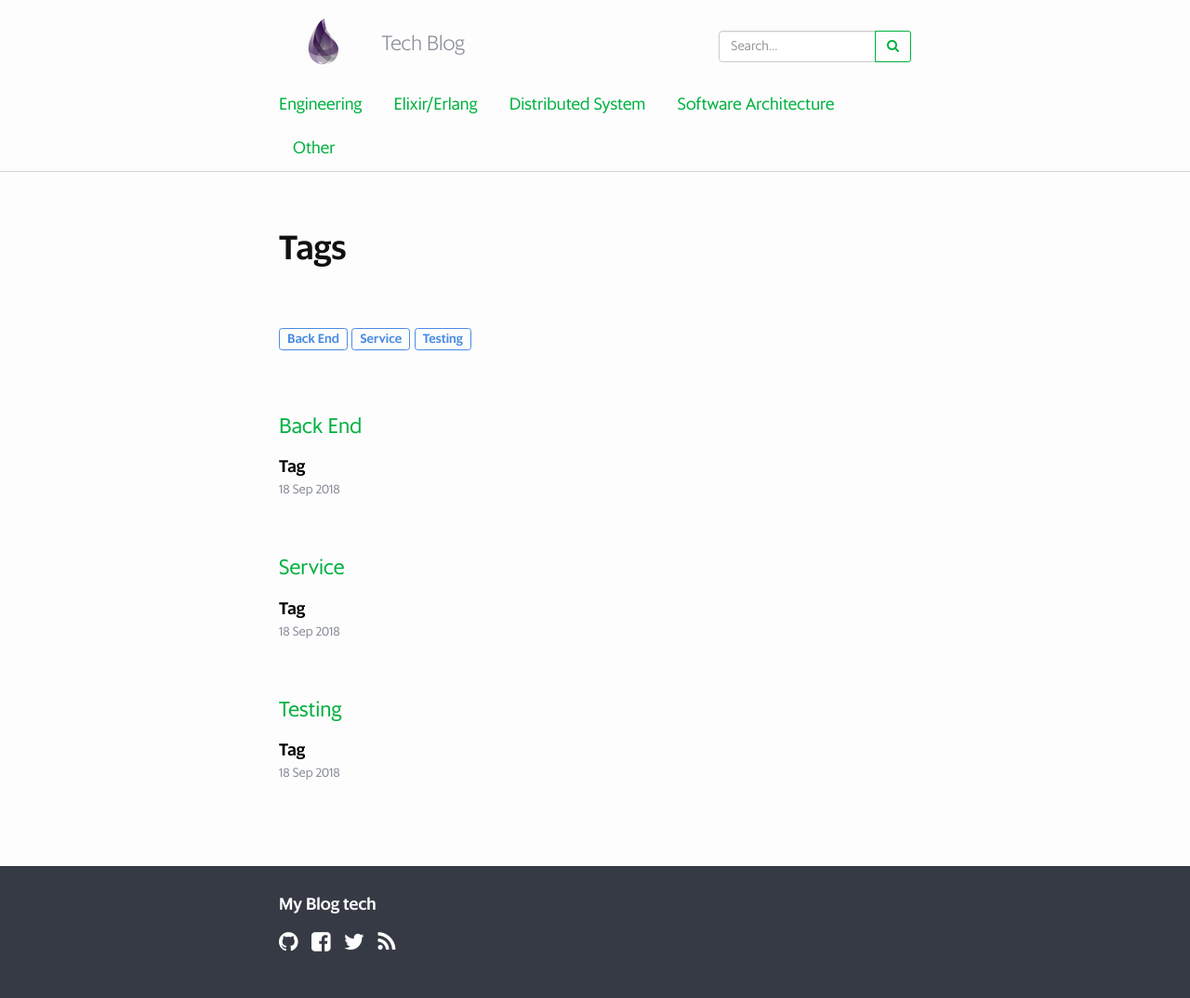
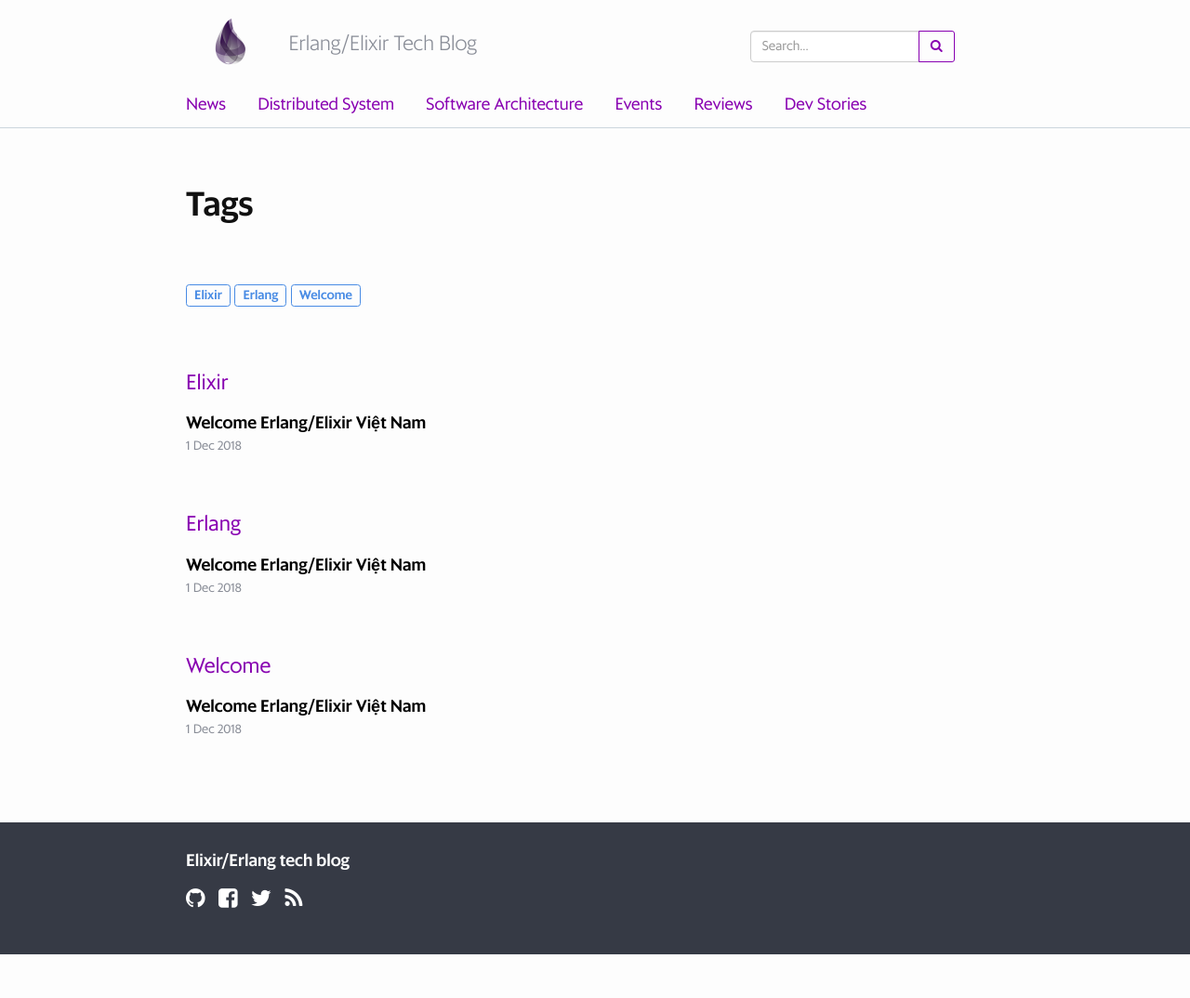
Before and after one commit to enixdark/my-engineering-blog, a Jekyll site: the page built from tags.html, in a window 1280 px wide. Shown: the whole page at 93% size. Built offline with Jekyll 4.4.1, drawn with Linux system fonts in a browser that asks for light colours; nearby versions of some CDN libraries; some web fonts are replaced; after the commit the page ends 1027 px from its top, so only the background shows below that.

Commit message:
first post intro about erlang/elixir vn blog

```diff
--- a/_config.yml
+++ b/_config.yml
@@ -1,14 +1,14 @@
 # Site settings
-title: My Blog tech
-email: cqshinn92@gmail.com
+title: Elixir/Erlang tech blog
+email: elixirvn@gmail.com
 description: > # this means to ignore newlines until "url:"
-  My Blog.
+  Elixir/Erlang tech blog.
 url: https://blog.elixir.vn # the base hostname & protocol for your site
 
 social_media:
-  facebook: arios.maclaine
-  github:  enixdark
-  twitter: enix_dark
+  facebook: beamvm
+  github:  elixirvn
+  twitter: elixirvn
 
 disqus:
   shortname: blog
--- a/_data/categories.yml
+++ b/_data/categories.yml
@@ -1,5 +1,6 @@
-- Engineering
-- Elixir/Erlang
+- News
 - Distributed System
 - Software Architecture
-- Other
+- Events
+- Reviews
+- Dev Stories
--- a/_includes/header.html
+++ b/_includes/header.html
@@ -5,7 +5,7 @@
         <div class="col-sm-8 col-xs-4">
           <div>
             <a class="site-title" href="/"></a>
-            <span class="site-subtitle hidden-xs">&nbsp;Tech Blog</span>
+            <span class="site-subtitle hidden-xs">&nbsp;Erlang/Elixir Tech Blog</span>
           </div>
         </div>
         <div class="col-sm-4 col-xs-8 text-right site-search">
@@ -16,10 +16,10 @@
     <nav>
       <ul class="nav-category">
         {% for category in site.data.categories %}
-          {% capture category_slug %}{{ category | slugify }}{% endcapture %}
-          <li>
-            <a href="{{ site['jekyll-archives'].permalinks.category | replace: ':name', category_slug  }}">{{ category }}</a>
-          </li>
+        {% capture category_slug %}{{ category | slugify }}{% endcapture %}
+        <li>
+          <a href="{{ site['jekyll-archives'].permalinks.category | replace: ':name', category_slug  }}">{{ category }}</a>
+        </li>
         {% endfor %}
       </ul>
     </nav>
--- a/_layouts/post.html
+++ b/_layouts/post.html
@@ -50,15 +50,15 @@ layout: default
       <br>
     </div>
     <hr class="section-divider">
-    <div class="panel panel-default hiring-panel">
+    <!-- <div class="panel panel-default hiring-panel">
       <div class="panel-body">
         <div class="row">
           <div class="col-sm-6">
-            <h4 class="hiring-tagline">Want to work with us? Grab is hiring!</h4>
+
           </div>
         </div>
       </div>
-    </div>
+    </div> -->
     <br />
     {% if page.comments %}
     {% include comments.html %}
--- /dev/null
+++ b/_posts/2018-12-01-welcome-erlang-elixir-vietname.md
@@ -0,0 +1,16 @@
+---
+layout: post
+id: welcome
+title: Welcome Erlang/Elixir Việt Nam
+date: 2018-12-01 00:00:00
+authors: [cqshinn]
+categories: [News]
+tags: [Elixir, Erlang, Welcome]
+comments: true
+cover_photo: /img/logo.png
+excerpt: "Lời mở đầu blog về  Elixir/Erlang"
+---
+
+Ở Việt Nam hiện nay minh thấy có khá nhiều các cộng đồng về  tech được mở ra. Ví dụ có thể  kế  đến như cộng đồng Python, Golang, Openstack, Nodejs, .Net, Ruby, Machine Learning, etc đã và đang hoạt động phát triển rất mạnh. Bên cạnh các cộng đồng này, thì cộng đồng Elixir cũng được mở ra tuy nhiên trong vài năm gần đây ko có dấu hiện hoạt động nữa.
+
+Nhận thấy điều này, hơn nữa việc chỉ có duy nhất cộng đồng Elixỉr mà ít đề  cập tới Erlang hay những gì liên quan tới Beam virtual machine do đó mình quyết định tạo ra một blog riêng, blog này mục đích sẽ hướng tới việc đưa ra tin tức cật nhập mới nhất về  Erlang/Elixir cũng như các bài viết cá nhân chia sẻ kiến thức, kinh nghiệm của nhưng ai đam mê hay có ý định tìm hiểu vể  Erlang/Elixir.
--- a/_sass/_base.scss
+++ b/_sass/_base.scss
@@ -1,9 +1,22 @@
 /**
 * Reset some basic elements
 */
-body, h1, h2, h3, h4, h5, h6,
-p, blockquote, pre, hr,
-dl, dd, ol, ul, figure {
+body,
+h1,
+h2,
+h3,
+h4,
+h5,
+h6,
+p,
+blockquote,
+pre,
+hr,
+dl,
+dd,
+ol,
+ul,
+figure {
   margin: 0;
   padding: 0;
 }
@@ -28,9 +41,19 @@ body {
 /**
 * Set `margin-bottom` to maintain vertical rhythm
 */
-h1, h2, h3, h4, h5, h6,
-p, blockquote, pre,
-ul, ol, dl, figure,
+h1,
+h2,
+h3,
+h4,
+h5,
+h6,
+p,
+blockquote,
+pre,
+ul,
+ol,
+dl,
+figure,
 %vertical-rhythm {
   margin-bottom: $spacing-unit / 2;
 }
@@ -48,7 +71,7 @@ img {
 /**
 * Figures
 */
-figure > img {
+figure>img {
   display: block;
 }
 
@@ -61,13 +84,15 @@ figcaption {
 /**
 * Lists
 */
-ul, ol {
+ul,
+ol {
   margin-left: $spacing-unit;
 }
 
 li {
-  > ul,
-  > ol {
+
+  >ul,
+  >ol {
     margin-bottom: 0;
   }
 }
@@ -77,7 +102,12 @@ li {
 /**
 * Headings
 */
-h1, h2, h3, h4, h5, h6 {
+h1,
+h2,
+h3,
+h4,
+h5,
+h6 {
   font-weight: $font-weight-bold;
   line-height: 1.35;
 }
@@ -137,7 +167,7 @@ pre {
   padding: 8px 12px;
   overflow-x: scroll;
 
-  > code {
+  >code {
     border: 0;
     padding-right: 0;
     padding-left: 0;
@@ -150,8 +180,8 @@ pre {
 * Wrapper
 */
 .wrapper {
-  max-width: -webkit-calc(800px - (#{$spacing-unit} * 2));
-  max-width:         calc(800px - (#{$spacing-unit} * 2));
+  max-width: -webkit-calc(1000px - (#{$spacing-unit} * 2));
+  max-width: calc(1000px - (#{$spacing-unit} * 2));
   margin-right: auto;
   margin-left: auto;
   padding-right: $spacing-unit;
@@ -159,8 +189,8 @@ pre {
   @extend %clearfix;
 
   @include media-query($on-palm) {
-    max-width: -webkit-calc(800px - (#{$spacing-unit}));
-    max-width:         calc(800px - (#{$spacing-unit}));
+    max-width: -webkit-calc(1000px - (#{$spacing-unit}));
+    max-width: calc(1000px - (#{$spacing-unit}));
     padding-right: $spacing-unit / 2;
     padding-left: $spacing-unit / 2;
   }
@@ -187,7 +217,7 @@ pre {
 */
 .icon {
 
-  > svg {
+  >svg {
     display: inline-block;
     width: 16px;
     height: 16px;
--- a/css/main.scss
+++ b/css/main.scss
@@ -25,7 +25,7 @@ $spacing-unit:     30px;
 $text-color:       #111;
 $background-color: #fdfdfd;
 
-$brand-primary-color: #00b140;
+$brand-primary-color: #8800b1;
 $brand-secondary-color: #488be4;
 
 $grey-color:       #898d97;
```
Also changed, not shown: _posts/2018-01-01-title.md (deleted, +0 -14 lines), apple-touch-icon.png (deleted), favicon.ico.
